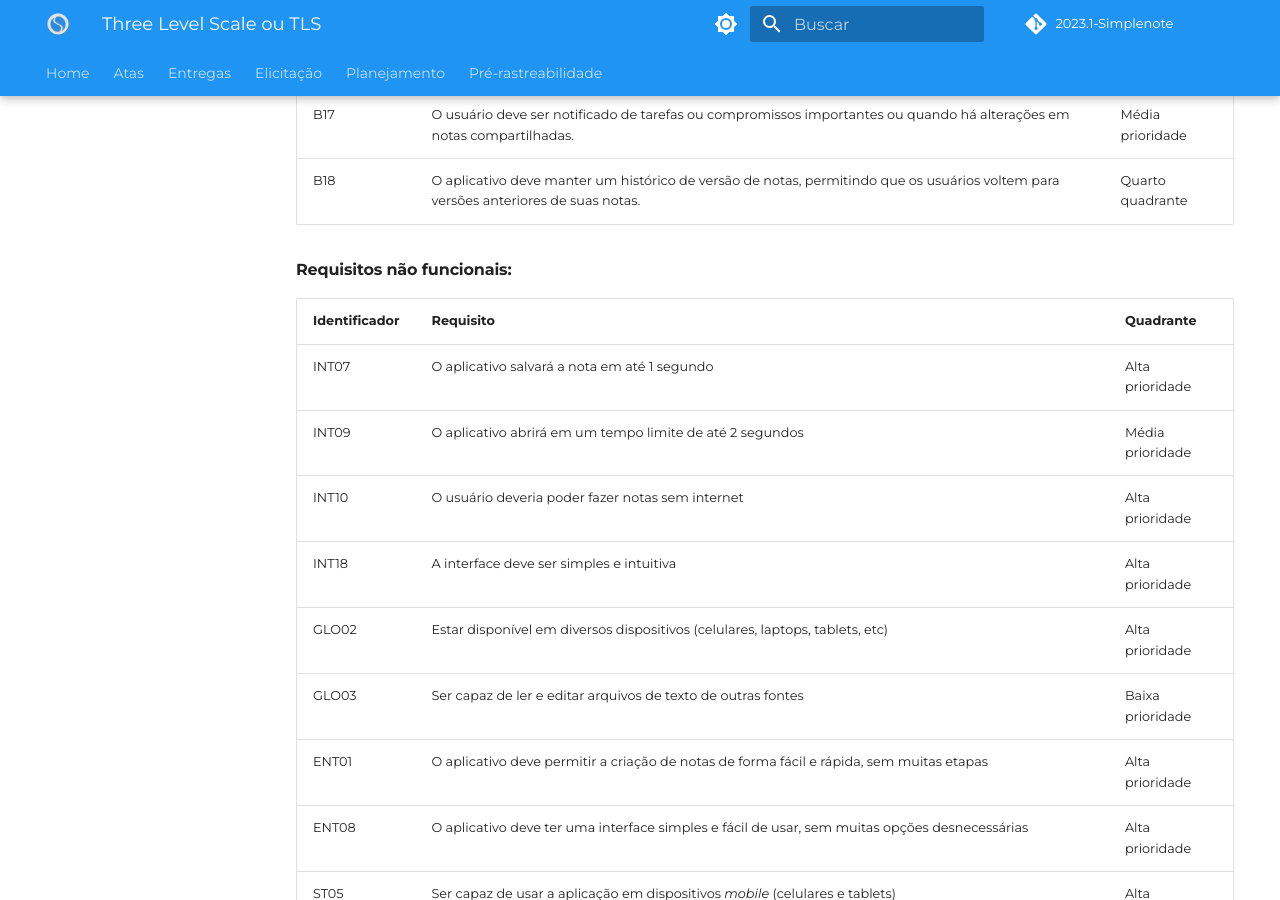
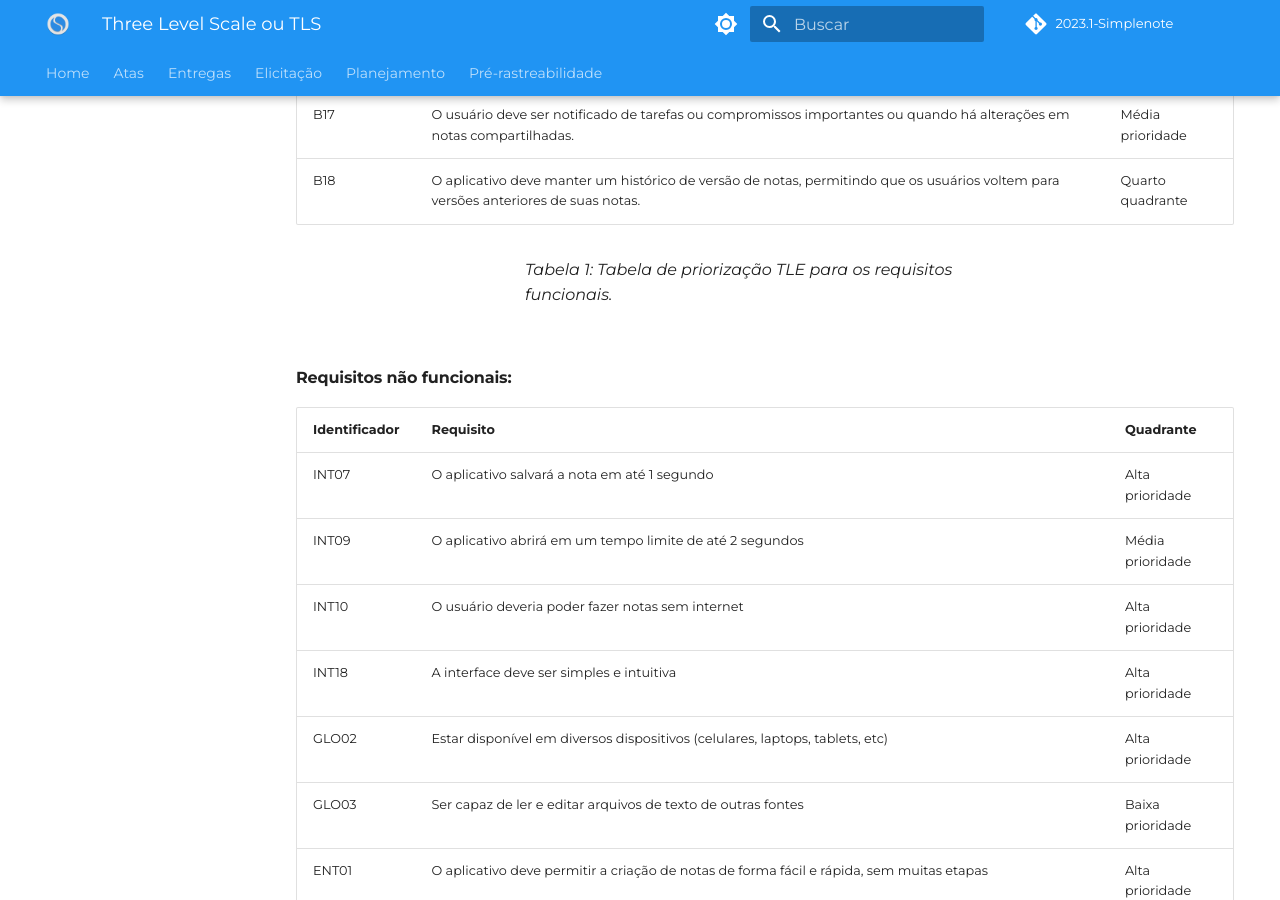
Before and after one commit to Requisitos-de-Software/2023.1-Simplenote, an MkDocs documentation site: the page built from docs/elicitacao/Priorização/ThreeLevelScale.md, in a window 1280 px wide and 900 px high, scrolled down 3580 px. Built offline with MkDocs 1.6.1 and Material for MkDocs 9.7.7, drawn with Linux system fonts in a browser that asks for light colours; some web fonts are replaced; comment, search, counter and statistics services are not loaded; some of the changed text lies outside the part shown.

Commit message:
Update ThreeLevelScale.md

```diff
--- a/docs/elicitacao/Priorização/ThreeLevelScale.md
+++ b/docs/elicitacao/Priorização/ThreeLevelScale.md
@@ -67,6 +67,8 @@
 | B16|O aplicativo deve permitir que os usuários criem notas com lembretes de data e hora para ajudá-los a acompanhar compromissos ou tarefas importantes.|Baixa prioridade|
 | B17|O usuário deve ser notificado de tarefas ou compromissos importantes ou quando há alterações em notas compartilhadas.|Média prioridade|
 | B18|O aplicativo deve manter um histórico de versão de notas, permitindo que os usuários voltem para versões anteriores de suas notas.|Quarto quadrante|
+<figcaption>Tabela 1: Tabela de priorização TLE para os requisitos funcionais.</figcaption>
+</br>
 
 #### Requisitos não funcionais:
 
@@ -92,7 +94,8 @@
 |B25|O aplicativo deve estar disponível para uso sempre que o usuário precisar, sem interrupções ou indisponibilidades não planejadas.|Alta prioridade|
 |B26|O aplicativo deve ser otimizado para usar recursos do dispositivo de forma eficiente, como CPU, memória e bateria.|Média prioridade|
 |B27|O aplicativo deve ser facilmente mantido e atualizado, com um código limpo e bem documentado.|Alta prioridade|
-
+<figcaption>Tabela 2: Tabela de priorização TLE para os requisitos não funcionais.</figcaption>
+</br>
 
 ## Bibliografia
 
```
